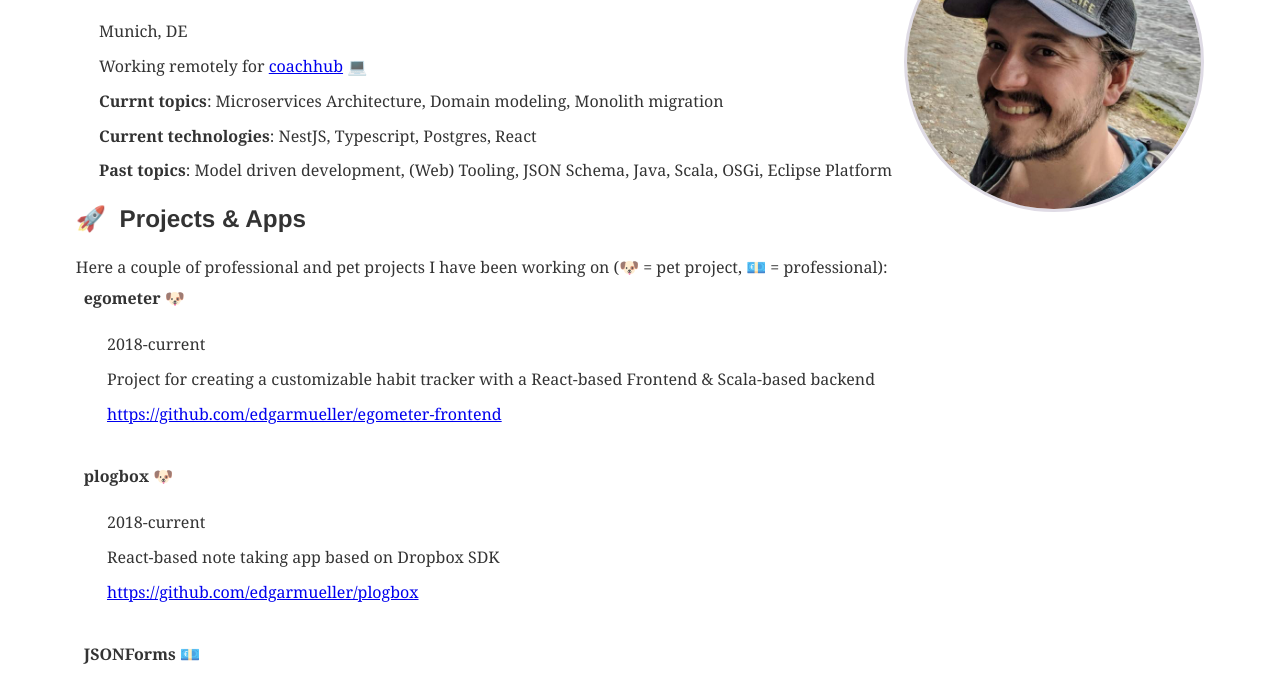
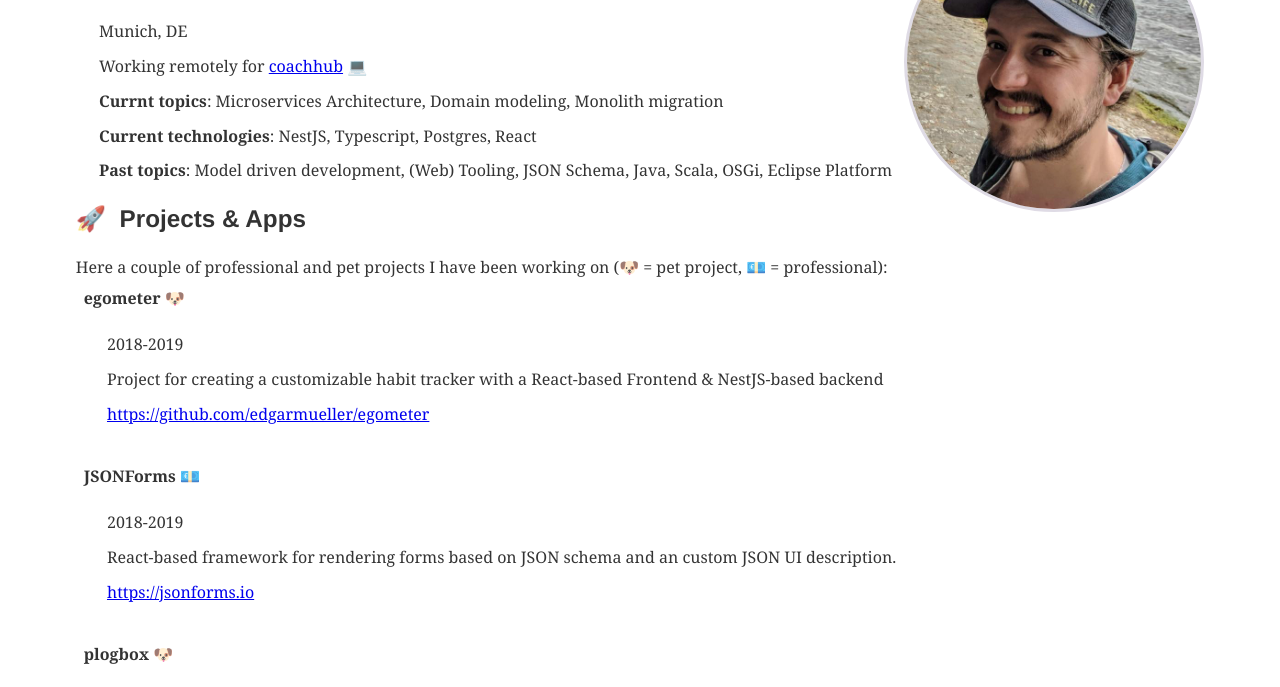
Before and after one commit to edgarmueller/about, a Gatsby site: page / in a window 1280 px wide. Shown: the part 104-791 px from the top of the page. Built offline with nearby package versions, Linux system fonts and the light colour scheme; Gatsby itself is replaced by a stand-in of ours; some packages are replaced by stand-ins of ours.

Commit message:
chore: update project dates

```diff
--- a/content/projects/egometer/index.md
+++ b/content/projects/egometer/index.md
@@ -1,8 +1,8 @@
 ---
 title: egometer
-date: 2018-current
-URL: https://github.com/edgarmueller/egometer-frontend
+date: 2018-2019
+URL: https://github.com/edgarmueller/egometer
 type: pet
 ---
 
-Project for creating a customizable habit tracker with a React-based Frontend & Scala-based backend
+Project for creating a customizable habit tracker with a React-based Frontend & NestJS-based backend
--- a/content/projects/plogbox/index.md
+++ b/content/projects/plogbox/index.md
@@ -1,6 +1,6 @@
 ---
 title: plogbox
-date: 2018-current
+date: 2018-2019
 URL: https://github.com/edgarmueller/plogbox
 type: pet
 ---
```
Also changed, not shown: src/layouts/index.css (+0 -7 lines).
